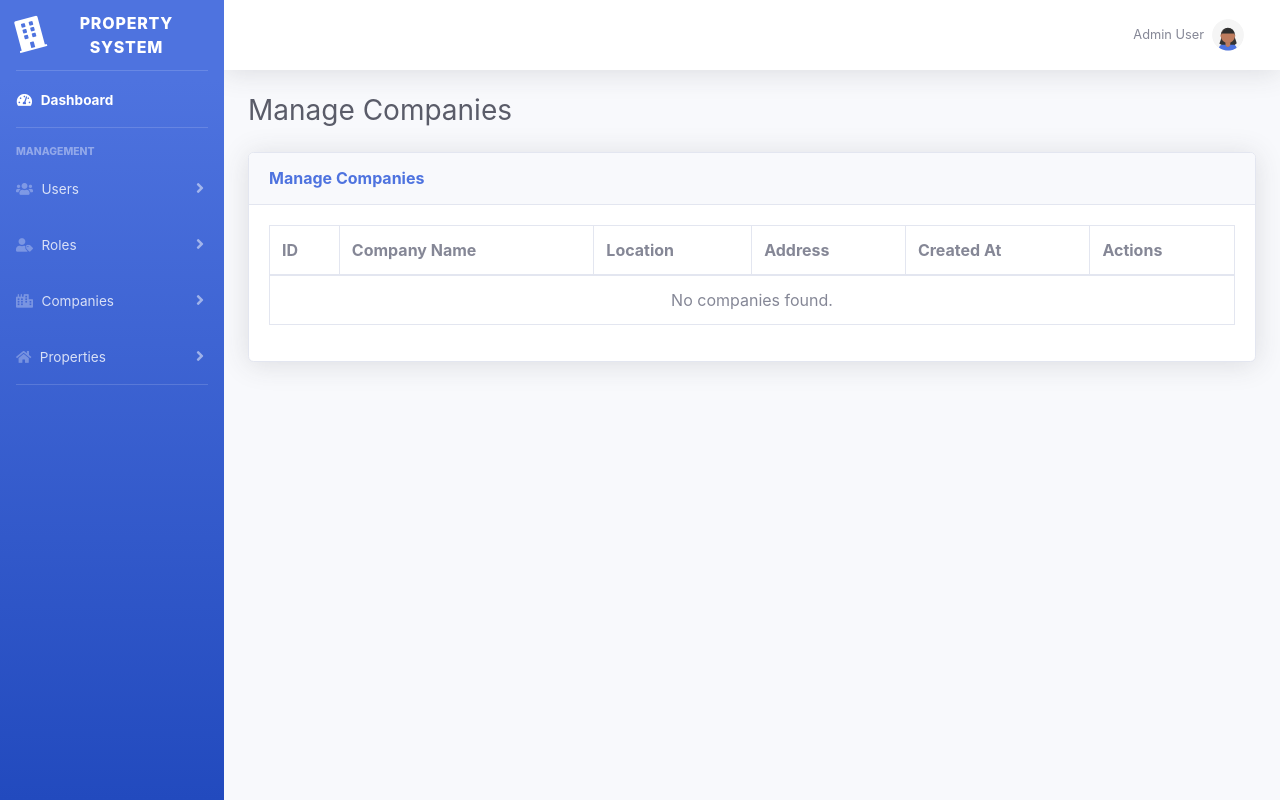
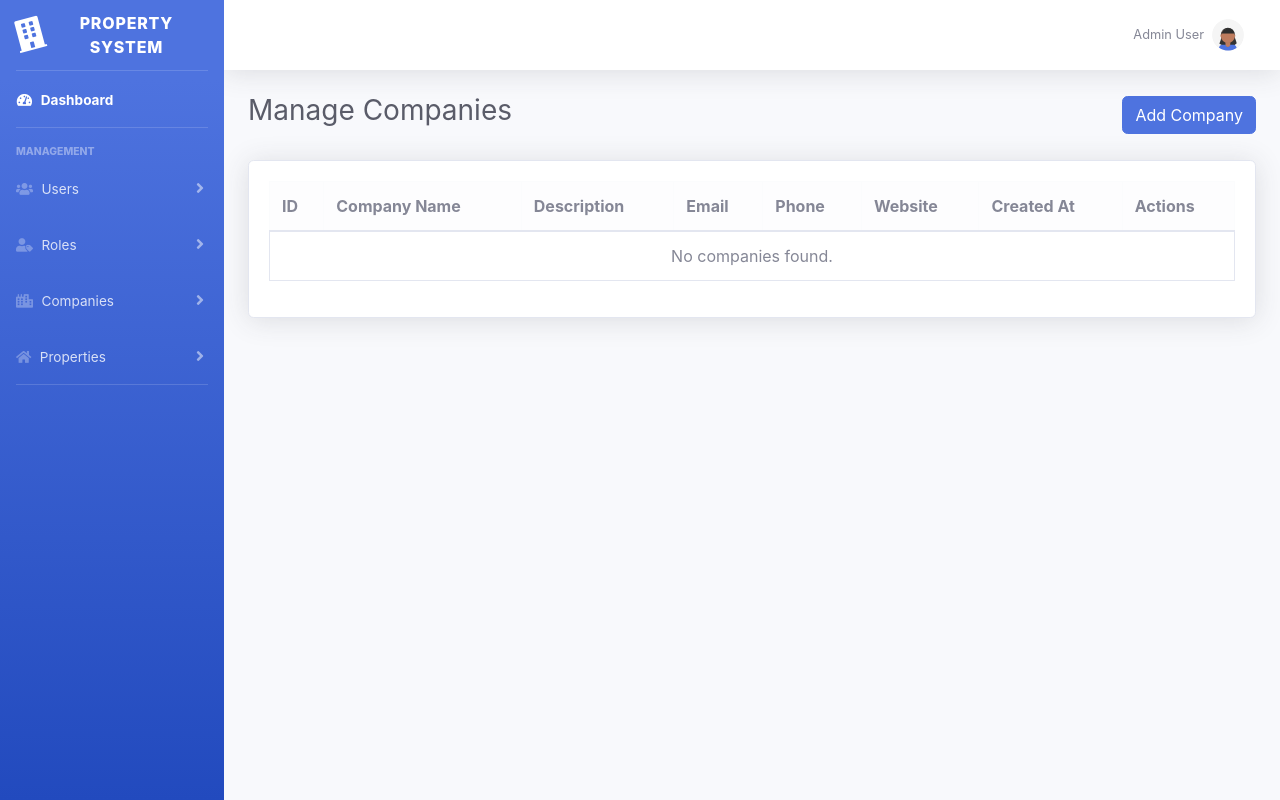
Before and after one commit to VirtusStack/Property_Amenity_Marketing_System, a PHP site: page /Property_Amenity_Marketing_System/manage_company.php in a window 1280 px wide. Run offline with PHP 8.4, Linux system fonts and the light colour scheme.

Commit message:
Displays all companies in a table with pagination, edit and delete

```diff
--- a/templates/companies/manage_company.php
+++ b/templates/companies/manage_company.php
@@ -2,15 +2,22 @@
 // -------------------------
 // MANAGE COMPANIES TEMPLATE
 // -------------------------
-// This template displays a table of all companies along with their first location.
+// This template displays a table of all companies.
 // It includes Edit and Delete actions for each company.
+// Pagination is handled via SQL LIMIT/OFFSET.
 
 // Ensure $results array is defined
 $results = $results ?? [
-    'pageTitle' => 'Manage Companies',
-    'message'   => '',
-    'companies' => []
+    'pageTitle'   => 'Manage Companies',
+    'message'     => '',
+    'companies'   => [],
+    'currentPage' => 1,
+    'totalPages'  => 1
 ];
+
+$companies   = $results['companies'];
+$currentPage = $results['currentPage'];
+$totalPages  = $results['totalPages'];
 ?>
 
 <?php include __DIR__ . "/../include/header.php"; ?>
@@ -28,69 +35,63 @@
 
             <div class="container-fluid">
 
-                <!-- Page Heading -->
-                <h1 class="h3 mb-4 text-gray-800"><?= htmlspecialchars($results['pageTitle']) ?></h1>
+                <!-- Page Heading with Add Company Button -->
+                <div class="d-flex justify-content-between align-items-center mb-4">
+                    <h1 class="h3 text-gray-800"><?= htmlspecialchars($results['pageTitle']) ?></h1>
+                    <a href="<?= BASE_URL ?>/admin.php?action=newCompany" class="btn btn-primary">
+                        <i class="bi bi-plus-circle"></i> Add Company
+                    </a>
+                </div>
 
-                <!-- Feedback message (success/error) -->
+                <!-- Feedback message -->
                 <?php if (!empty($results['message'])): ?>
                     <div class="alert <?= strpos($results['message'],'✅')!==false ? 'alert-success' : 'alert-danger' ?> alert-dismissible fade show" role="alert">
                         <?= htmlspecialchars($results['message']) ?>
-                        <!-- Close button for alert -->
                         <button type="button" class="btn-close" data-bs-dismiss="alert" aria-label="Close"></button>
                     </div>
                 <?php endif; ?>
 
                 <!-- Companies Table Card -->
                 <div class="card shadow mb-4">
-                    <!-- Card Header -->
-                    <div class="card-header py-3">
-                        <h6 class="m-0 font-weight-bold text-primary"><?= htmlspecialchars($results['pageTitle']) ?></h6>
-                    </div>
-
-                    <!-- Card Body -->
-                    <div class="card-body">
+                                        <div class="card-body">
                         <div class="table-responsive">
-                            <!-- Table -->
-                            <table class="table table-bordered">
-                                <thead>
+                            <table class="table table-bordered ">
+                                <!-- Use light header instead of black -->
+                                <thead class="table-light">
                                     <tr>
                                         <th>ID</th>
                                         <th>Company Name</th>
-                                        <th>Location</th>
-                                        <th>Address</th>
+                                        <th>Description</th>
+                                        <th>Email</th>
+                                        <th>Phone</th>
+                                        <th>Website</th>
                                         <th>Created At</th>
                                         <th>Actions</th>
                                     </tr>
                                 </thead>
                                 <tbody>
-                                    <!-- Check if there are companies -->
-                                    <?php if (!empty($results['companies'])): ?>
-                                        <?php foreach ($results['companies'] as $company): ?>
+                                    <?php if (!empty($companies)): ?>
+                                        <?php foreach ($companies as $company): ?>
                                             <tr>
-                                                <!-- Company ID -->
                                                 <td><?= $company['company_id'] ?></td>
-
-                                                <!-- Company Name -->
                                                 <td><?= htmlspecialchars($company['company_name']) ?></td>
-
-                                                <!-- Location Name (show '-' if not available) -->
-                                                <td><?= htmlspecialchars($company['location_name'] ?? '-') ?></td>
-
-                                                <!-- Address (show '-' if not available) -->
-                                                <td><?= htmlspecialchars($company['address'] ?? '-') ?></td>
-
-                                                <!-- Created At (show '-' if not available) -->
+                                                <td><?= htmlspecialchars($company['description'] ?? '-') ?></td>
+                                                <td><?= htmlspecialchars($company['email'] ?? '-') ?></td>
+                                                <td><?= htmlspecialchars($company['phone'] ?? '-') ?></td>
+                                                <td>
+                                                    <?php if (!empty($company['website'])): ?>
+                                                        <a href="<?= htmlspecialchars($company['website']) ?>" target="_blank"><?= htmlspecialchars($company['website']) ?></a>
+                                                    <?php else: ?>
+                                                        -
+                                                    <?php endif; ?>
+                                                </td>
                                                 <td><?= htmlspecialchars($company['created_at'] ?? '-') ?></td>
-
-                                                <!-- Actions: Edit & Delete -->
                                                 <td>
-                                                    <!-- Edit button -->
+                                                    <!-- Original button colors -->
                                                     <a class="btn btn-sm btn-warning"
                                                        href="<?= BASE_URL ?>/admin.php?action=editCompany&id=<?= $company['company_id'] ?>">
                                                        <i class="bi bi-pencil-square"></i> Edit
                                                     </a>
-
-                                                    <!-- Delete button -->
                                                     <a class="btn btn-sm btn-danger"
                                                        href="<?= BASE_URL ?>/admin.php?action=manageCompanies&delete=<?= $company['company_id'] ?>"
                                                        onclick="return confirm('Are you sure you want to delete this company?');">
@@ -100,13 +101,40 @@
                                             </tr>
                                         <?php endforeach; ?>
                                     <?php else: ?>
-                                        <!-- No companies found -->
                                         <tr>
-                                            <td colspan="6" class="text-center">No companies found.</td>
+                                            <td colspan="8" class="text-center">No companies found.</td>
                                         </tr>
                                     <?php endif; ?>
                                 </tbody>
                             </table>
+
+                            <!-- Pagination Links with Next/Previous -->
+                            <?php if ($totalPages > 1): ?>
+                                <nav>
+                                    <ul class="pagination justify-content-center">
+                                        <!-- Previous Button -->
+                                        <li class="page-item <?= $currentPage <= 1 ? 'disabled' : '' ?>">
+                                            <a class="page-link"
+                                               href="<?= BASE_URL ?>/admin.php?action=manageCompanies&page=<?= max(1, $currentPage-1) ?>"
+                                               tabindex="-1">Previous</a>
+                                        </li>
+
+                                        <!-- Numbered Pages -->
+                                        <?php for ($i = 1; $i <= $totalPages; $i++): ?>
+                                            <li class="page-item <?= $i === $currentPage ? 'active' : '' ?>">
+                                                <a class="page-link" href="<?= BASE_URL ?>/admin.php?action=manageCompanies&page=<?= $i ?>"><?= $i ?></a>
+                                            </li>
+                                        <?php endfor; ?>
+
+                                        <!-- Next Button -->
+                                        <li class="page-item <?= $currentPage >= $totalPages ? 'disabled' : '' ?>">
+                                            <a class="page-link"
+                                               href="<?= BASE_URL ?>/admin.php?action=manageCompanies&page=<?= min($totalPages, $currentPage+1) ?>">Next</a>
+                                        </li>
+                                    </ul>
+                                </nav>
+                            <?php endif; ?>
+
                         </div>
                     </div>
                 </div>
```
